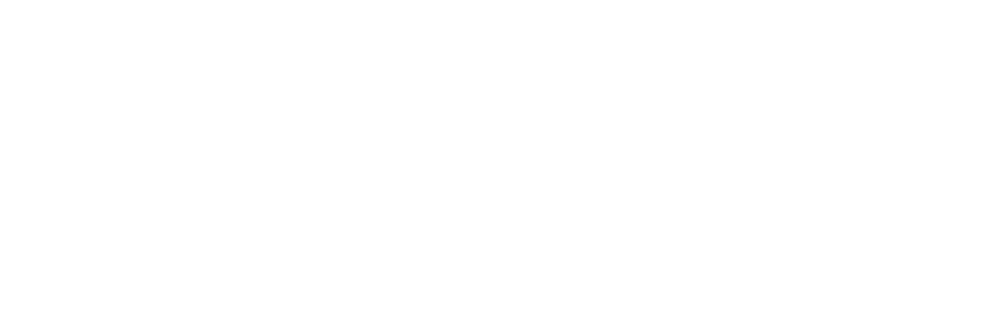
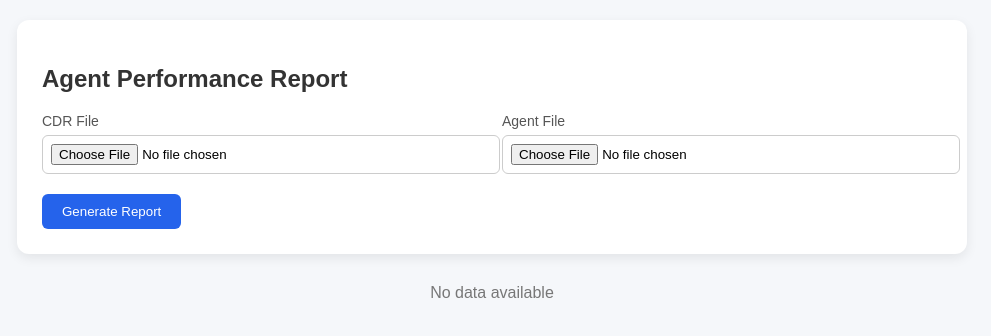
Before and after one commit to telemasterreports-del/Telezone, a React (Create React App) app: page /agent-report in a window 1280 px wide. Shown: the top 336 px of the page, without its empty margins (148-1139 px from the left). Built offline with nearby package versions, Linux system fonts and the light colour scheme; the HTML template or start-up script is replaced by a standard one.

Commit message:
removed git homepage service

```diff
--- a/package.json
+++ b/package.json
@@ -2,7 +2,7 @@
   "name": "frontend",
   "version": "0.1.0",
   "private": true,
-"homepage": "https://telemasterreports-del.github.io/Telezone/",
+
   "dependencies": {
     "@testing-library/dom": "^10.4.1",
     "@testing-library/jest-dom": "^6.9.1",
--- a/src/App.js
+++ b/src/App.js
@@ -1,16 +1,16 @@
-import { HashRouter as Router, Routes, Route } from "react-router-dom";
+import { BrowserRouter as Router, Routes, Route } from "react-router-dom";
 import Home from "./page/Home";
 import AgentReport from "./page/AgentReport";
 
+
 function App() {
   return (
-
-<Router basename="/Telezone">
-  <Routes>
-    <Route path="/" element={<Home />} />
-    <Route path="/agent-report" element={<AgentReport />} />
-  </Routes>
-</Router>
+    <Router >
+      <Routes>
+        <Route path="/" element={<Home />} />
+        <Route path="/agent-report" element={<AgentReport />} />
+      </Routes>
+    </Router>
   );
 }
 
```
